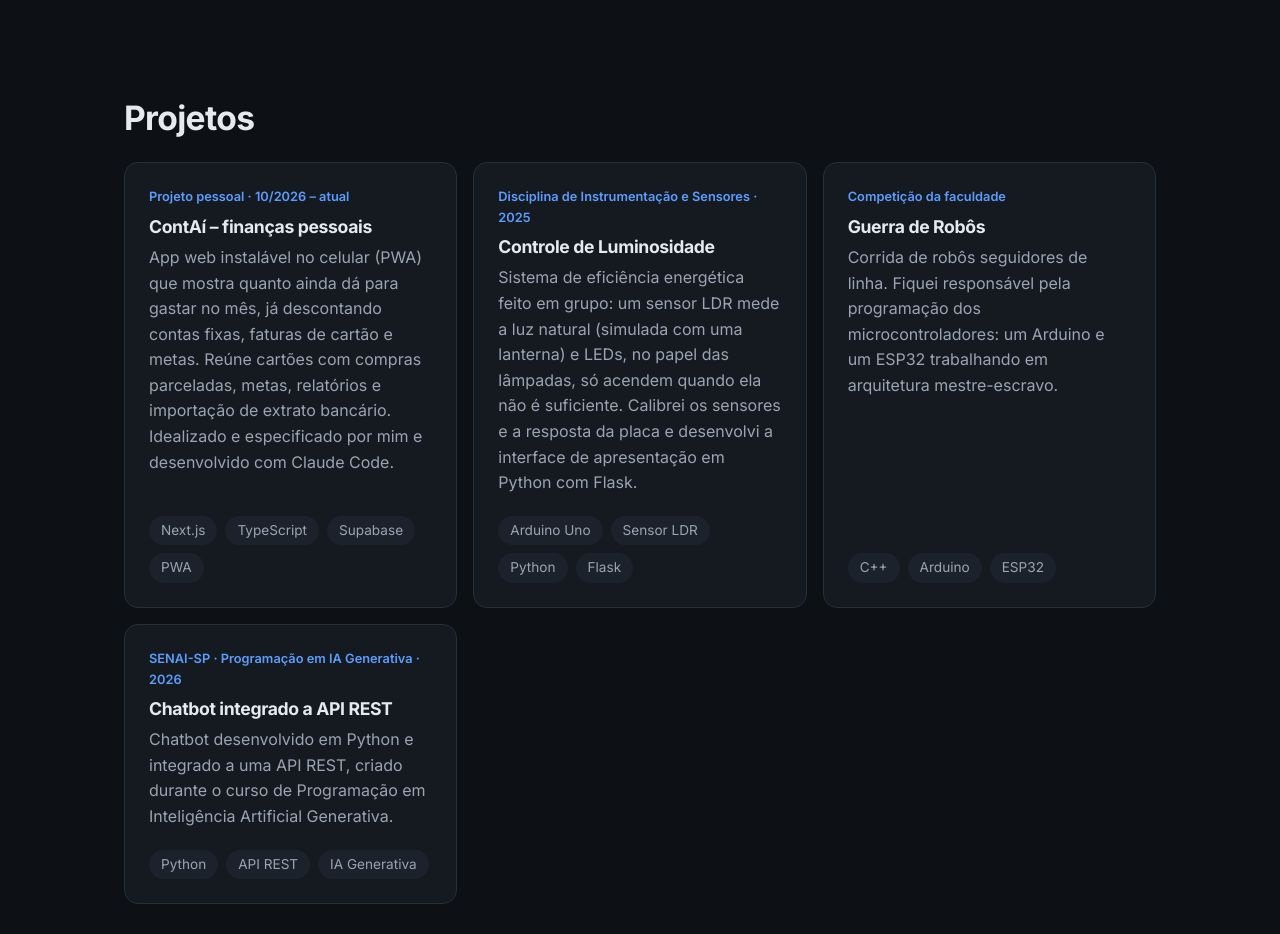
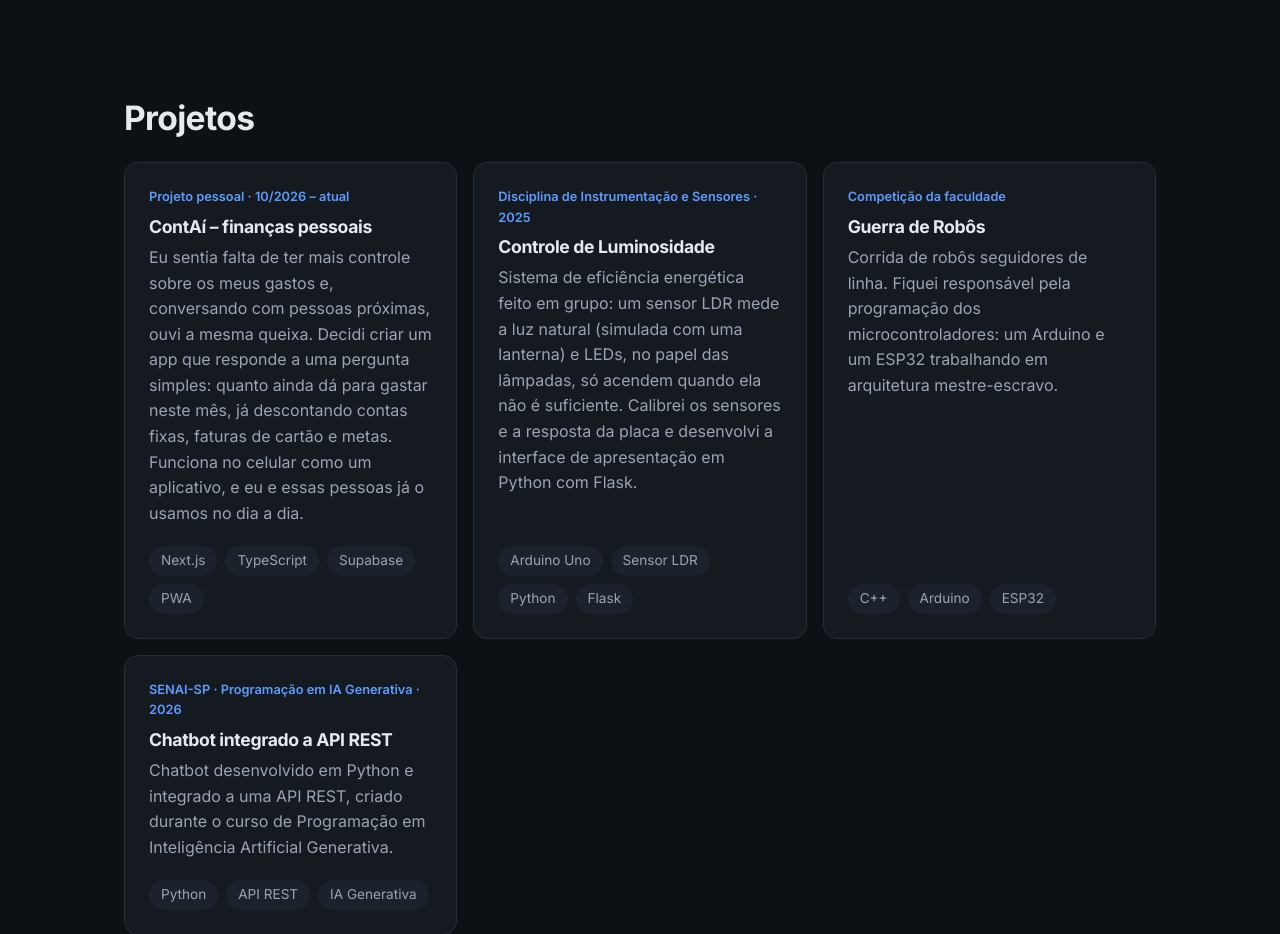
Before and after one commit to lucas-moreira-araujo/siteTeste, a Flask app: page / in a window 1280 px wide. Shown: the part 2811-3745 px from the top of the page. Run offline with Flask 3, Linux system fonts and the light colour scheme.

Commit message:
Conta a motivação do ContAí no cartão do projeto
Co-Authored-By: Claude Fable 5.2 <noreply@anthropic.com>
Claude-Session: https://claude.ai/code/session_01RNDhmaoR1SUMx5ZntkpktU

```diff
--- a/templates/index.html
+++ b/templates/index.html
@@ -222,10 +222,11 @@
                     <p class="projeto-contexto">Projeto pessoal · 10/2026 – atual</p>
                     <h3>ContAí – finanças pessoais</h3>
                     <p>
-                        App web instalável no celular (PWA) que mostra quanto ainda dá para gastar no
-                        mês, já descontando contas fixas, faturas de cartão e metas. Reúne cartões
-                        com compras parceladas, metas, relatórios e importação de extrato bancário.
-                        Idealizado e especificado por mim e desenvolvido com Claude Code.
+                        Eu sentia falta de ter mais controle sobre os meus gastos e, conversando
+                        com pessoas próximas, ouvi a mesma queixa. Decidi criar um app que responde
+                        a uma pergunta simples: quanto ainda dá para gastar neste mês, já
+                        descontando contas fixas, faturas de cartão e metas. Funciona no celular
+                        como um aplicativo, e eu e essas pessoas já o usamos no dia a dia.
                     </p>
                     <ul class="etiquetas">
                         <li>Next.js</li>
```
